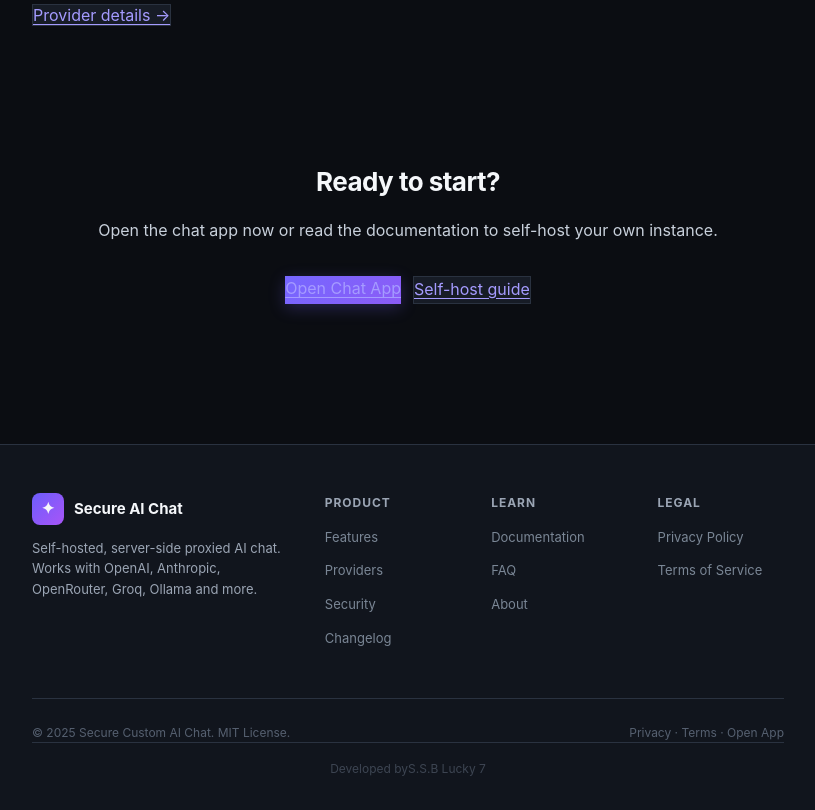
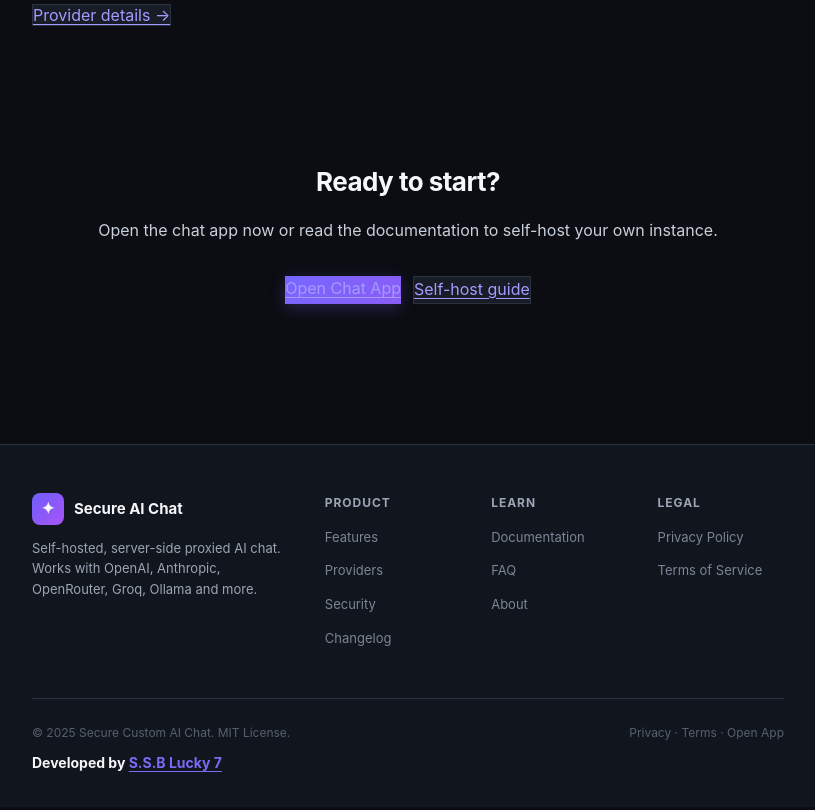
Before and after one commit to ssblucky7/Secure-Custom-AI-Chat, a website: page public/index.html in a window 1280 px wide. Shown: the part 2740-3550 px from the top of the page, without its empty margins (232-1047 px from the left). Drawn offline with Linux system fonts and the light colour scheme.

Commit message:
Update developer credit styling for improved visibility and layout

```diff
--- a/public/page.css
+++ b/public/page.css
@@ -359,13 +359,12 @@ details > summary::-webkit-details-marker { display: none; }
 .footer-bottom a { color: #566070; text-decoration: none; }
 .footer-bottom a:hover { color: var(--muted); }
 .developer-credit {
-  display: flex; justify-content: center; align-items: center;
-  padding-top: 16px; margin-top: 0;
-  font-size: 12px; color: #3d4552;
-  border-top: 1px solid var(--border);
+  display: block;
+  padding-top: 10px; margin-top: 0;
+  font-size: 14px; font-weight: 700; color: var(--text);
 }
-.developer-credit a { color: #3d4552; text-decoration: none; transition: color 0.2s; }
-.developer-credit a:hover { color: var(--muted); }
+.developer-credit a { color: #7c6af7; text-decoration: underline; transition: color 0.2s; }
+.developer-credit a:hover { color: #a89cf9; }
 
 /* ── Responsive ──────────────────────────────────────────── */
 @media (max-width: 768px) {
```
